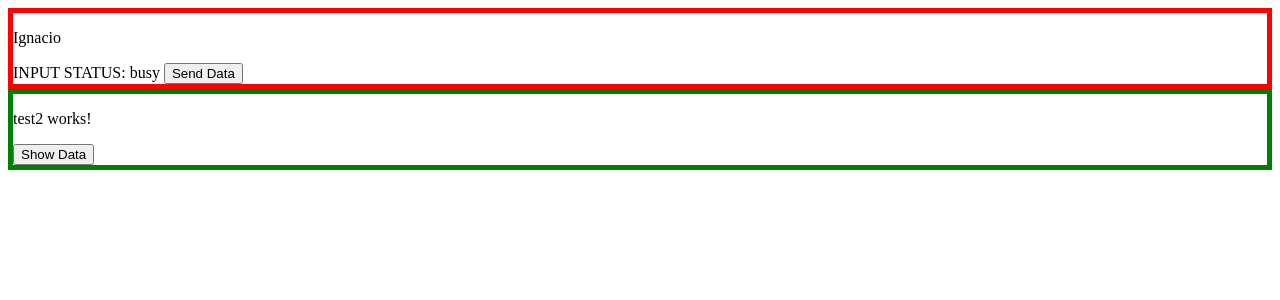
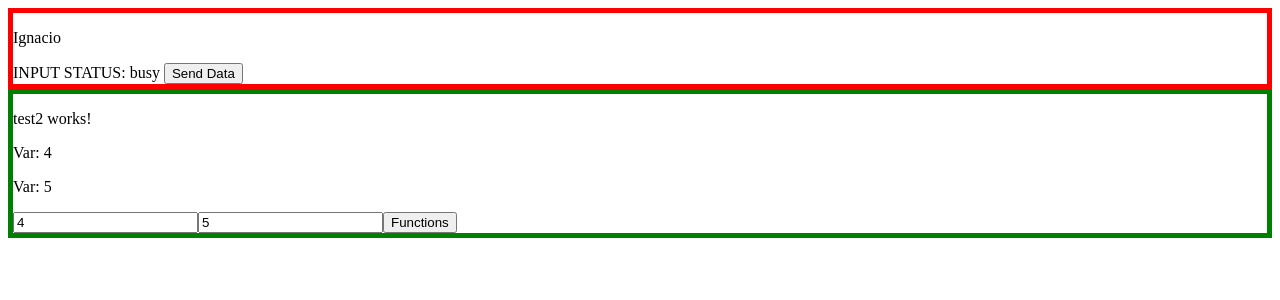
Before and after one commit to IDRZ0/Angular, an Angular app: page / in a window 1280 px wide. Shown: the top 300 px of the page. Built offline with nearby package versions, Linux system fonts and the light colour scheme.

Commit message:
10/08/21 banana box examples

```diff
--- a/src/app/app.module.ts
+++ b/src/app/app.module.ts
@@ -1,4 +1,5 @@
 import { NgModule } from '@angular/core';
+import { FormsModule } from '@angular/forms';
 import { BrowserModule } from '@angular/platform-browser';
 
 import { AppComponent } from './app.component';
@@ -12,7 +13,8 @@ import { Test2Component } from './test2/test2.component';
     Test2Component
   ],
   imports: [
-    BrowserModule
+    BrowserModule,
+    FormsModule
   ],
   providers: [],
   bootstrap: [AppComponent]
--- a/src/app/test2/test2.component.html
+++ b/src/app/test2/test2.component.html
@@ -1,4 +1,8 @@
 <div style="border: 5px green solid;">
     <p>test2 works!</p>
-    <button (click)="onClickSend()">Show Data</button>
+    <p>Var: {{myvar1}}</p>
+    <p>Var: {{myvar2}}</p>
+    <input type="number" [(ngModel)]="myvar1">
+    <input type="number" [(ngModel)]="myvar2">
+    <button (click)="test0($event)" (blur)="test1($event)" (dblclick)="test2($event)">Functions</button>
 </div>
--- a/src/app/test2/test2.component.ts
+++ b/src/app/test2/test2.component.ts
@@ -12,9 +12,25 @@ export class Test2Component {
 
   @Output() sendData = new EventEmitter();
 
+  myvar1 = 4;
+  myvar2 = 5;
+
   constructor() { }
 
   onClickSend() {
     this.sendData.emit('general data ' + this.name + ' ' + this.lastName);
   }
+
+  test0(event: any) {
+    console.log("click", event);
+    console.log("suma: ", this.myvar1 + this.myvar2);
+  }
+
+  test1(event: any) {
+    console.log("blur", event);
+  }
+
+  test2(event: any) {
+    console.log("double", event);
+  }
 }
```
